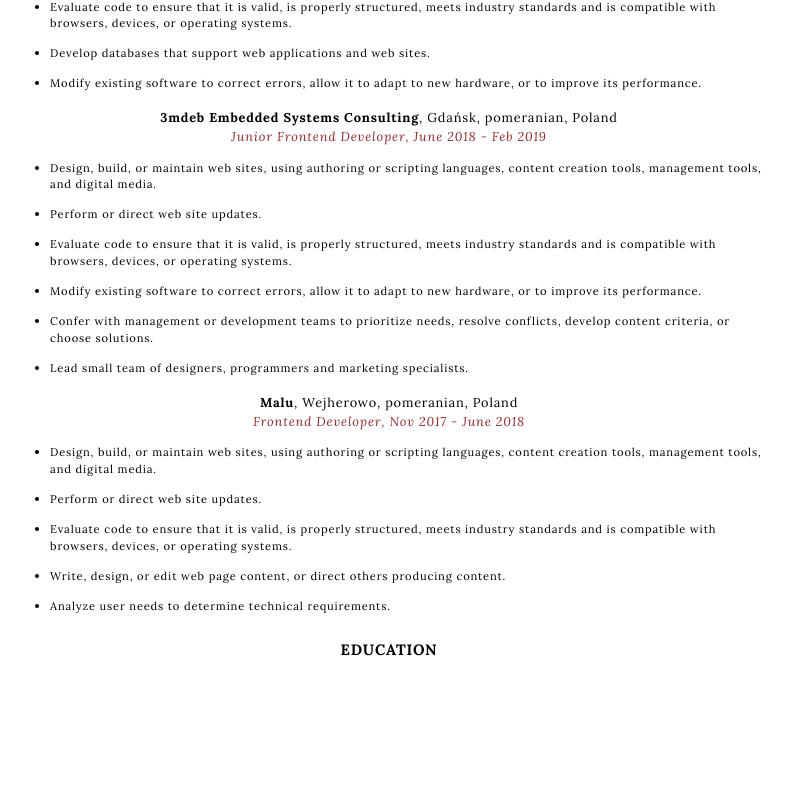
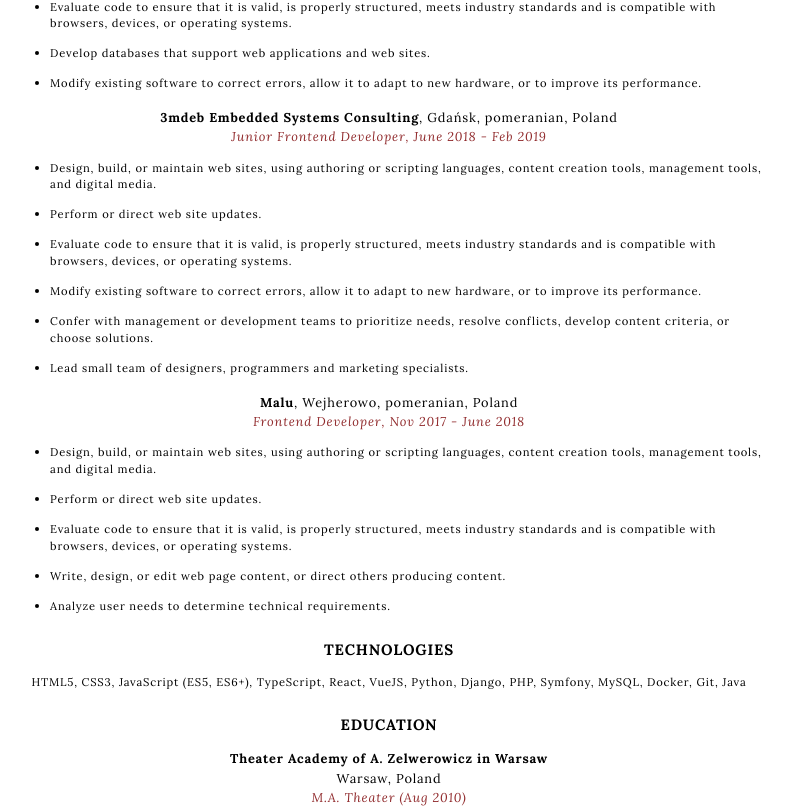
Before and after one commit to Moviss/cv-app, a React (Create React App) app: page / in a window 1280 px wide. Shown: the part 429-1236 px from the top of the page, without its empty margins (251-1042 px from the left). Before the commit the page ends 1103 px from the top, so only its background shows below. Built offline with nearby package versions, Linux system fonts and the light colour scheme.

Commit message:
Added technologies

```diff
--- a/src/App.js
+++ b/src/App.js
@@ -4,6 +4,7 @@ import Header from './components/Header/Header';
 import CareerObjective from './components/CareerObjective/CareerObjective';
 import ProfessionalExperience from './components/ProfessionalExperience/ProfessionalExperience';
 import Education from './components/Education/Education';
+import Technologies from './components/Technologies/Technologies';
 
 function App() {
   return (
@@ -11,6 +12,7 @@ function App() {
       <Header />
       <CareerObjective />
       <ProfessionalExperience />
+      <Technologies />
       <Education />
     </div>
   );
--- a/src/components/Education/Education.js
+++ b/src/components/Education/Education.js
@@ -1,9 +1,34 @@
 import React from 'react';
+import styles from './Education.module.scss';
+
+const education = [
+  {
+    school: 'Theater Academy of A. Zelwerowicz in Warsaw',
+    country: 'Poland',
+    city: 'Warsaw',
+    degree: 'M.A.',
+    field: 'Theater',
+    graduationDate: 'Aug 2010'
+  }
+];
 
 const Education = () => {
   return (
     <div className="section-wrapper">
       <h2>EDUCATION</h2>
+      {education.map(school => (
+        <div className={styles.school}>
+          <div>
+            <strong>{school.school}</strong>
+          </div>
+          <div>
+            {school.city}, {school.country}
+          </div>
+          <div className={styles.degree}>
+            {school.degree} {school.field} ({school.graduationDate})
+          </div>
+        </div>
+      ))}
     </div>
   );
 };
--- /dev/null
+++ b/src/components/Education/Education.module.scss
@@ -0,0 +1,9 @@
+.school {
+  font-size: 0.8rem;
+}
+
+.degree {
+  font-size: 0.8rem;
+  font-style: italic;
+  color: #912b2d;
+}
--- a/src/components/ProfessionalExperience/ProfessionalExperience.js
+++ b/src/components/ProfessionalExperience/ProfessionalExperience.js
@@ -1,5 +1,5 @@
 import React from 'react';
-import styles from '../CareerObjective/CareerObjective.module.scss';
+import styles from './ProfessionalExperience.module.scss';
 
 const jobs = [
   {
@@ -59,7 +59,7 @@ const ProfessionalExperience = () => {
           </div>
           <ul className={styles.responsibilities}>
             {job.responsibilities.map(resp => (
-              <li>
+              <li key={resp.substr(0, 5)}>
                 <p>{resp}</p>
               </li>
             ))}
--- a/src/components/ProfessionalExperience/ProfessionalExperience.module.scss
+++ b/src/components/ProfessionalExperience/ProfessionalExperience.module.scss
@@ -0,0 +1,22 @@
+.job {
+  max-width: 90%;
+  margin: 1rem auto 0 auto;
+
+  li {
+    font-size: 0.8rem;
+  }
+}
+
+.companyName {
+  font-size: 0.8rem;
+}
+
+.position {
+  font-size: 0.8rem;
+  font-style: italic;
+  color: #912b2d;
+}
+
+.responsibilities {
+  text-align: left;
+}
--- /dev/null
+++ b/src/components/Technologies/Technologies.js
@@ -0,0 +1,36 @@
+import React from 'react';
+
+const technologies = [
+  'HTML5',
+  'CSS3',
+  'JavaScript (ES5, ES6+)',
+  'TypeScript',
+  'React',
+  'VueJS',
+  'Python',
+  'Django',
+  'PHP',
+  'Symfony',
+  'MySQL',
+  'Docker',
+  'Git',
+  'Java'
+];
+
+const Technologies = () => {
+  return (
+    <div className="section-wrapper">
+      <h2>TECHNOLOGIES</h2>
+      <p>
+        {technologies.map((tech, index) => {
+          if (index + 1 < technologies.length) {
+            tech += ', ';
+          }
+          return tech;
+        })}
+      </p>
+    </div>
+  );
+};
+
+export default Technologies;
```
